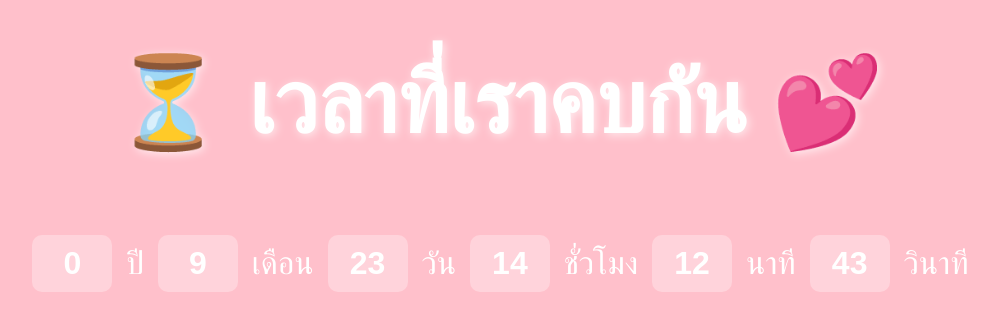
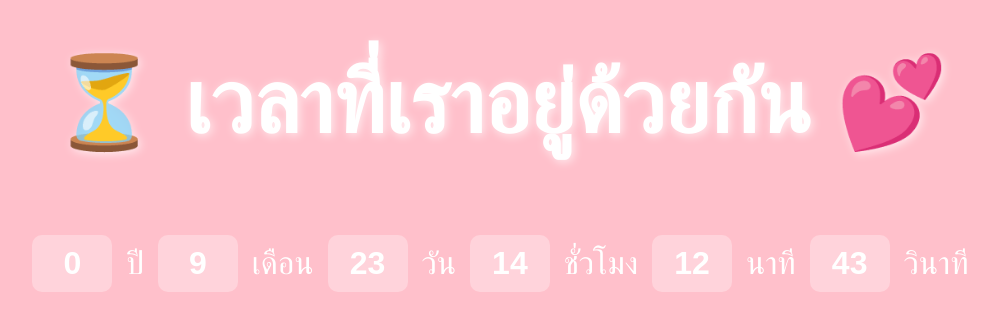
Before and after one commit to kritsasa/heartgame, a plain HTML site: page countdown.html in a window 1280 px wide. Shown: the whole page, without its empty margins (142-1140 px from the left). Drawn offline with Linux system fonts and the light colour scheme.

Commit message:
Update countdown.html

```diff
--- a/countdown.html
+++ b/countdown.html
@@ -4,7 +4,7 @@
 <head>
     <meta charset="UTF-8">
     <meta name="viewport" content="width=device-width, initial-scale=1.0">
-    <title>ระยะเวลาที่เราคบกัน 💖</title>
+    <title>⏳</title>
     <link rel="stylesheet" href="styles.css">
     <script defer src="countdown.js"></script>
 </head>
@@ -12,7 +12,7 @@
 <body>
     <article>
         <div class="countdown-container">
-            <h1>⏳ เวลาที่เราคบกัน 💕</h1>
+            <h1>⏳ เวลาที่เราอยู่ด้วยกัน 💕</h1>
             <p id="countdown"></p>
         </div>
     </article>
```
